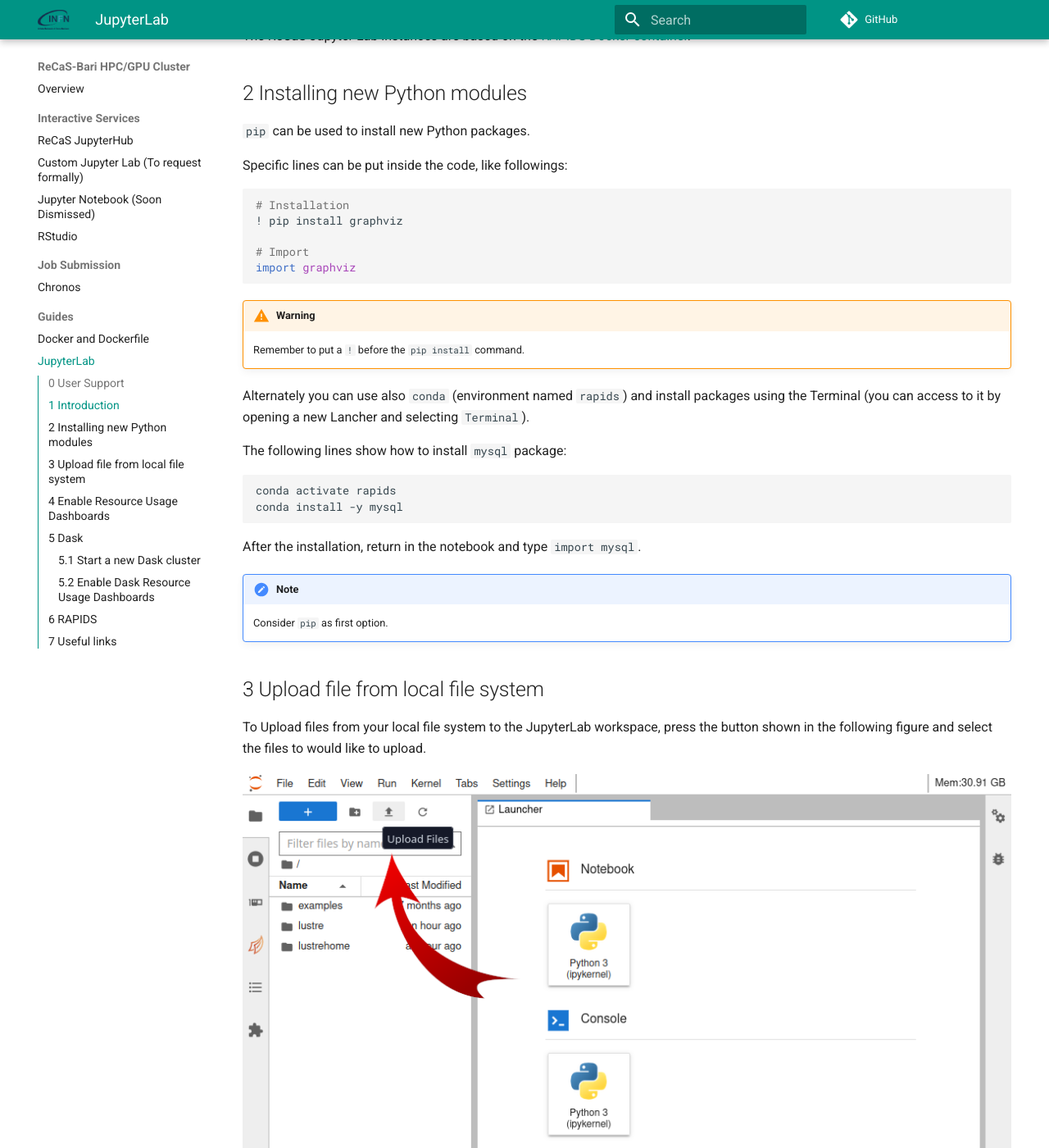
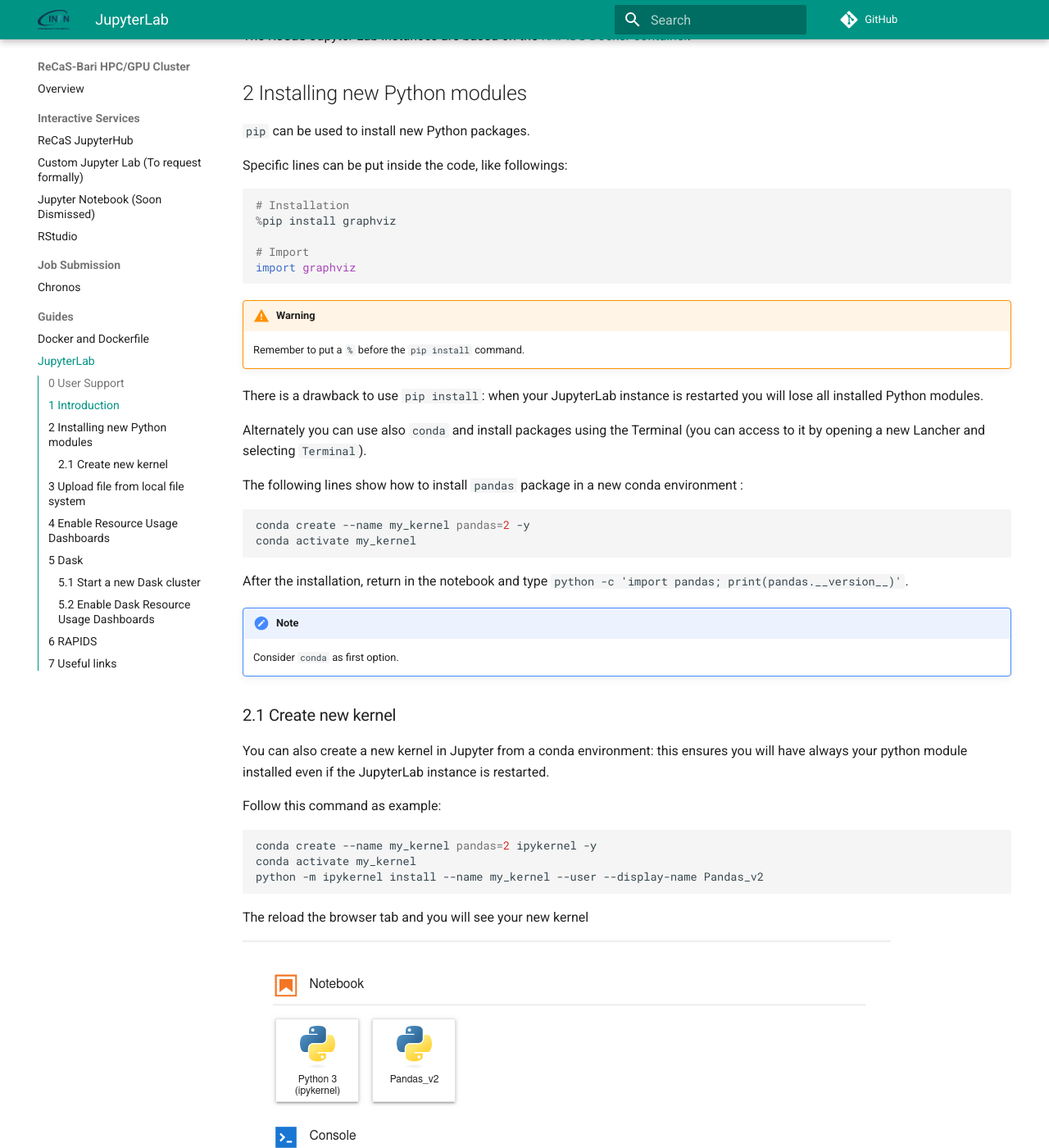
Before and after one commit to jvino/cluster-hpc-gpu-guides, an MkDocs documentation site: the page built from docs/guides/jupyter-lab.md, in a window 1280 px wide and 1400 px high, scrolled down 635 px. Shown: the whole window at 82% size. Built offline with MkDocs 1.6.1 and Material for MkDocs 9.7.7, drawn with Linux system fonts in a browser that asks for light colours; comment, search, counter and statistics services are not loaded.

Commit message:
Added new kernel section in jupyterlab guide

````diff
--- a/docs/guides/jupyter-lab.md
+++ b/docs/guides/jupyter-lab.md
@@ -23,28 +23,46 @@
 
 ```python
 # Installation
-! pip install graphviz
+%pip install graphviz
 
 # Import
 import graphviz
 ```
 
 !!! warning
-	Remember to put a `!` before the `pip install` command.
+	Remember to put a `%` before the `pip install` command.
 
-Alternately you can use also `conda` (environment named `rapids`) and install packages using the Terminal (you can access to it by opening a new Lancher and selecting `Terminal`).
+There is a drawback to use `pip install`: when your JupyterLab instance is restarted you will lose all installed Python modules.
 
-The following lines show how to install `mysql` package:
+Alternately you can use also `conda` and install packages using the Terminal (you can access to it by opening a new Lancher and selecting `Terminal`).
+
+The following lines show how to install `pandas` package in a new conda environment :
 
 ```bash
-conda activate rapids
-conda install -y mysql
+conda create --name my_kernel pandas=2 -y
+conda activate my_kernel
 ```
 
-After the installation, return in the notebook and type  `import mysql`.
+After the installation, return in the notebook and type `python -c 'import pandas; print(pandas.__version__)'`.
 
 !!! note
-    Consider `pip` as first option.
+    Consider `conda` as first option.
+
+### 2.1 Create new kernel
+
+You can also create a new kernel in Jupyter from a conda environment: this ensures you will have always your python module installed even if the JupyterLab instance is restarted.
+
+Follow this command as example:
+
+```bash
+conda create --name my_kernel pandas=2 ipykernel -y
+conda activate my_kernel
+python -m ipykernel install --name my_kernel --user --display-name Pandas_v2
+```
+
+The reload the browser tab and you will see your new kernel
+
+![jupyterlab-new-kernel](images/jupyterlab-new-kernel.png)
 
 ## 3 Upload file from local file system
 
````
Also changed, not shown: docs/guides/images/jupyterlab-new-kernel.png (added).
